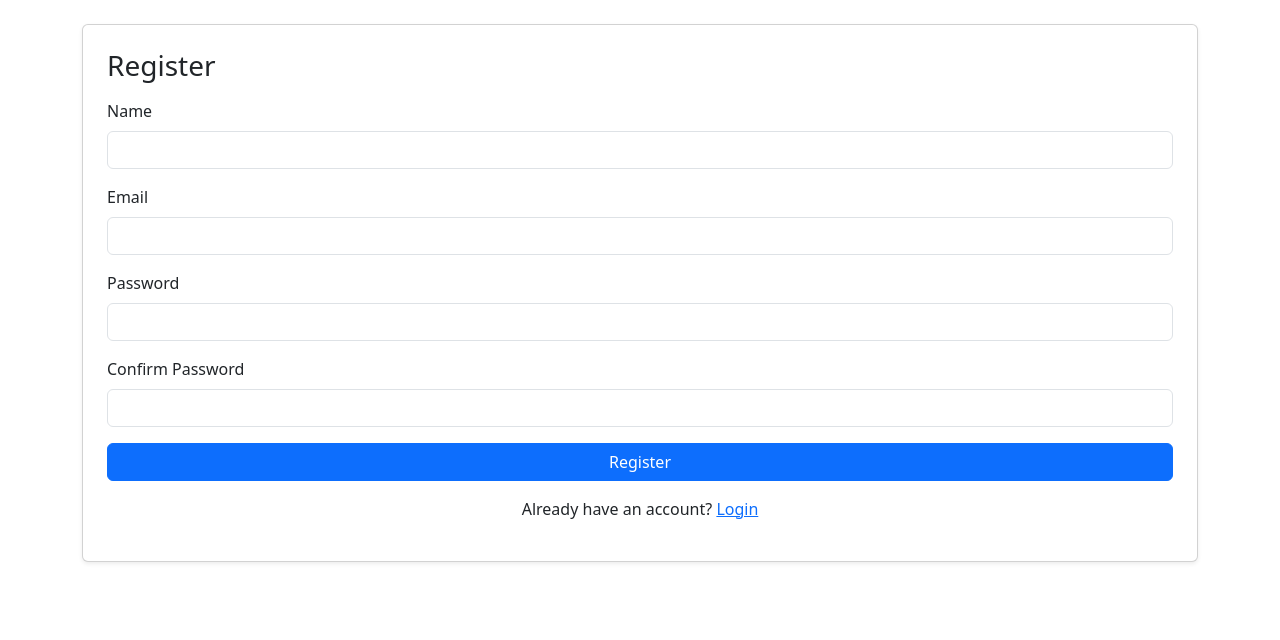
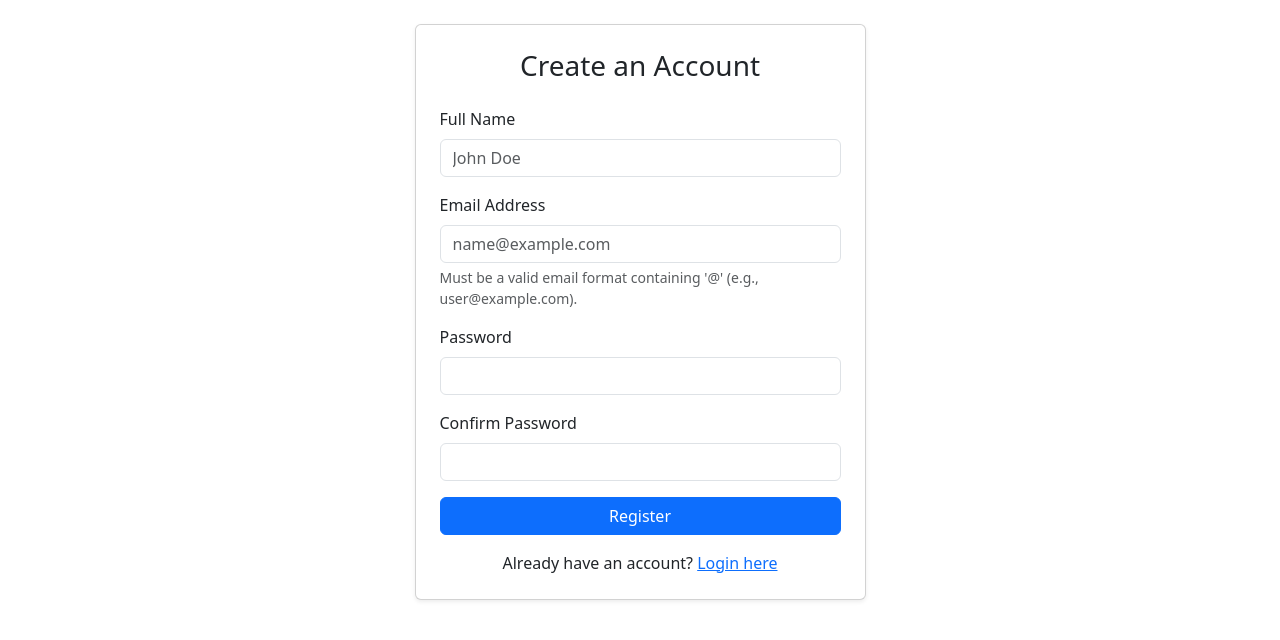
Before and after one commit to Mori2004/db-lab2-app, a Flask app: page /register in a window 1280 px wide. Shown: the part 56-696 px from the top of the page. Run offline with Flask 3, Linux system fonts and the light colour scheme.

Commit message:
Update register.html with email format validation

```diff
--- a/app.py
+++ b/app.py
@@ -34,55 +34,47 @@ def index():
 
     return render_template("index.html", todos=todos, user_name=session.get("user_name"))
 
-@app.route("/register", methods=["GET", "POST"])
+@app.route('/register', methods=['GET', 'POST'])
 def register():
-    if request.method == "POST":
-        name = request.form.get("name", "").strip()
-        email = request.form.get("email", "").strip()
-        password = request.form.get("password", "")
-        confirm_password = request.form.get("confirm_password", "")
+    if request.method == 'POST':
+        name = request.form['name'].strip()
+        email = request.form['email'].strip()
+        password = request.form['password']
+        confirm_password = request.form['confirm_password']
 
-        errors = []
-        if not name:
-            errors.append("Name is required")
-        if not email:
-            errors.append("Email is required")
-        if not password:
-            errors.append("Password is required")
-        if not confirm_password:
-            errors.append("Confirm password is required")
-        if password and confirm_password and password != confirm_password:
-            errors.append("Passwords do not match")
+        # 1. Check if email contains @ and a valid domain format
+        email_regex = r'^[a-zA-Z0-9._%+-]+@[a-zA-Z0-9.-]+\.[a-zA-Z]{2,}$'
+        if not re.match(email_regex, email):
+            flash('Please enter a valid email address (e.g., user@example.com).', 'error')
+            return redirect(url_for('register'))
 
-        if errors:
-            for err in errors:
-                flash(err, "danger")
-            return render_template("register.html", name=name, email=email)
+        # 2. Check if passwords match
+        if password != confirm_password:
+            flash('Passwords do not match!', 'error')
+            return redirect(url_for('register'))
 
-        hashed_password = bcrypt.hashpw(password.encode("utf-8"), bcrypt.gensalt()).decode("utf-8")
+        # 3. Check if email already exists in database
+        conn = get_db_connection()
+        with conn.cursor() as cursor:
+            cursor.execute("SELECT id FROM users WHERE email = %s", (email,))
+            if cursor.fetchone():
+                conn.close()
+                flash('Email address is already registered!', 'error')
+                return redirect(url_for('register'))
 
-        conn = get_db_connection()
-        try:
-            with conn.cursor() as cursor:
-                sql = "INSERT INTO users (email, name, password_hash) VALUES (%s, %s, %s);"
-                cursor.execute(sql, (email, name, hashed_password))
+            # Hash password and insert user
+            hashed_pw = bcrypt.hashpw(password.encode('utf-8'), bcrypt.gensalt())
+            cursor.execute(
+                "INSERT INTO users (name, email, password) VALUES (%s, %s, %s)",
+                (name, email, hashed_pw)
+            )
+            conn.commit()
+        conn.close()
 
-                cursor.execute("SELECT user_id FROM users WHERE email = %s;", (email,))
-                user = cursor.fetchone()
+        flash('Registration successful! Please log in.', 'success')
+        return redirect(url_for('login'))
 
-                session["user_id"] = user["user_id"]
-                session["user_name"] = name
-                return redirect(url_for("index"))
-        except pymysql.err.IntegrityError as e:
-            if e.args[0] == 1062:
-                flash("Email Already Exists", "danger")
-                return render_template("register.html", name=name, email=email)
-            raise e
-        finally:
-            conn.close()
-
-    return render_template("register.html")
-
+    return render_template('register.html')
 @app.route("/login", methods=["GET", "POST"])
 def login():
     if request.method == "POST":
--- a/templates/register.html
+++ b/templates/register.html
@@ -1,26 +1,43 @@
-{% extends "base.html" %}
+{% extends 'base.html' %}
+
 {% block content %}
-<div class="card p-4 shadow-sm">
-    <h3 class="mb-3">Register</h3>
-    <form method="POST" id="registerForm" novalidate>
+<div class="row justify-content-center">
+    <div class="col-md-6 col-lg-5">
+        <div class="card shadow-sm">
+            <div class="card-body p-4">
+                <h3 class="card-title text-center mb-4">Create an Account</h3>
+
+                <form action="{{ url_for('register') }}" method="POST">
                     <div class="mb-3">
-            <label class="form-label">Name</label>
-            <input type="text" name="name" id="name" class="form-control" value="{{ name or '' }}">
+                        <label for="name" class="form-label">Full Name</label>
+                        <input type="text" class="form-control" id="name" name="name" required placeholder="John Doe">
                     </div>
+
                     <div class="mb-3">
-            <label class="form-label">Email</label>
-            <input type="email" name="email" id="email" class="form-control" value="{{ email or '' }}">
+                        <label for="email" class="form-label">Email Address</label>
+                        <!-- type="email" automatically requires '@' and a valid domain format -->
+                        <input type="email" class="form-control" id="email" name="email" required placeholder="name@example.com">
+                        <div class="form-text">Must be a valid email format containing '@' (e.g., user@example.com).</div>
                     </div>
+
                     <div class="mb-3">
-            <label class="form-label">Password</label>
-            <input type="password" name="password" id="password" class="form-control">
+                        <label for="password" class="form-label">Password</label>
+                        <input type="password" class="form-control" id="password" name="password" required>
                     </div>
+
                     <div class="mb-3">
-            <label class="form-label">Confirm Password</label>
-            <input type="password" name="confirm_password" id="confirm_password" class="form-control">
+                        <label for="confirm_password" class="form-label">Confirm Password</label>
+                        <input type="password" class="form-control" id="confirm_password" name="confirm_password" required>
                     </div>
+
                     <button type="submit" class="btn btn-primary w-100">Register</button>
                 </form>
-    <p class="mt-3 text-center">Already have an account? <a href="{{ url_for('login') }}">Login</a></p>
+
+                <p class="text-center mt-3 mb-0">
+                    Already have an account? <a href="{{ url_for('login') }}">Login here</a>
+                </p>
+            </div>
+        </div>
+    </div>
 </div>
 {% endblock %}
```
Lines whose indentation alone changed are shown as unchanged.
